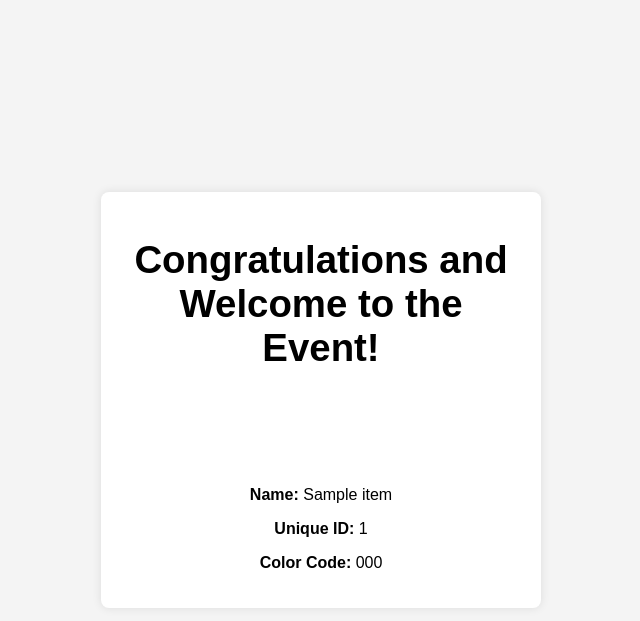
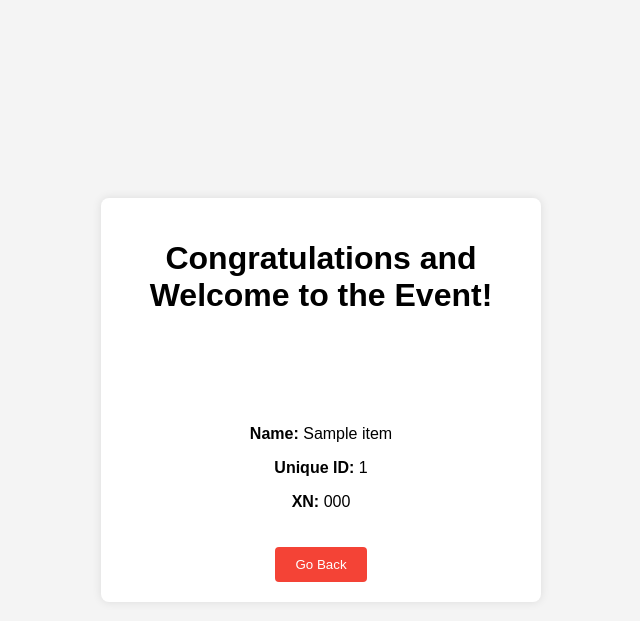
Before and after one commit to KenEkanem/CheckinApp, a Flask app: page /checkin/1 in a window 1280 px wide. Shown: the top 621 px of the page, without its empty margins (319-959 px from the left). Run offline with Flask 3, Linux system fonts and the light colour scheme; a database or web service that is not in the repository returns one stand-in record (values such as "Sample title"); data that the repository does not hold is empty.

Commit message:
seperated templates/ css

```diff
--- a/templates/checkin.html
+++ b/templates/checkin.html
@@ -4,47 +4,16 @@
     <meta charset="UTF-8">
     <meta name="viewport" content="width=device-width, initial-scale=1.0">
     <title>Check-in</title>
-    <style>
-        body {
-            font-family: Arial, sans-serif;
-            background-color: #f4f4f4;
-            display: flex;
-            justify-content: center;
-            align-items: center;
-            height: 100vh;
-            margin: 0;
-        }
-        .container {
-            background: white;
-            padding: 20px;
-            border-radius: 8px;
-            box-shadow: 0 0 10px rgba(0, 0, 0, 0.1);
-            text-align: center;
-            max-width: 400px;
-            width: 100%;
-        }
-        .color-box {
-            width: 50px;
-            height: 50px;
-            border-radius: 50%;
-            margin: 10px auto;
-            display: inline-block;
-        }
-        .message {
-            font-size: 1.2em;
-            margin-bottom: 15px;
-        }
-    </style>
+    <link rel="stylesheet" href="/templates/css/checkin.css">
 </head>
 <body>
     <div class="container">
-        <div class="message">
-            <h1>Congratulations and Welcome to the Event!</h1>
-        </div>
+        <h1>Congratulations and Welcome to the Event!</h1>
         <div class="color-box" style="background-color: {{ guest.color_code }};"></div>
         <p><strong>Name:</strong> {{ guest.name }}</p>
         <p><strong>Unique ID:</strong> {{ guest.unique_id }}</p>
-        <p><strong>Color Code:</strong> {{ guest.color_code }}</p>
+        <p><strong>XN:</strong> {{ guest.color_code }}</p>
+        <button class="back-btn" onclick="window.history.back()">Go Back</button>
     </div>
 </body>
 </html>
--- /dev/null
+++ b/templates/css/checkin.css
@@ -0,0 +1,49 @@
+body {
+    font-family: Arial, sans-serif;
+    background-color: #f4f4f4;
+    display: flex;
+    justify-content: center;
+    align-items: center;
+    height: 100vh;
+    margin: 0;
+}
+
+.container {
+    background: white;
+    padding: 20px;
+    border-radius: 8px;
+    box-shadow: 0 0 10px rgba(0, 0, 0, 0.1);
+    text-align: center;
+    max-width: 400px;
+    width: 100%;
+}
+
+.color-box {
+    width: 50px;
+    height: 50px;
+    border-radius: 50%;
+    margin: 10px auto;
+    display: inline-block;
+}
+
+button {
+    padding: 10px 20px;
+    background-color: #4CAF50;
+    color: white;
+    border: none;
+    border-radius: 4px;
+    cursor: pointer;
+    margin-top: 20px;
+}
+
+button:hover {
+    background-color: #45a049;
+}
+
+.back-btn {
+    background-color: #f44336;
+}
+
+.back-btn:hover {
+    background-color: #e53935;
+}
```
